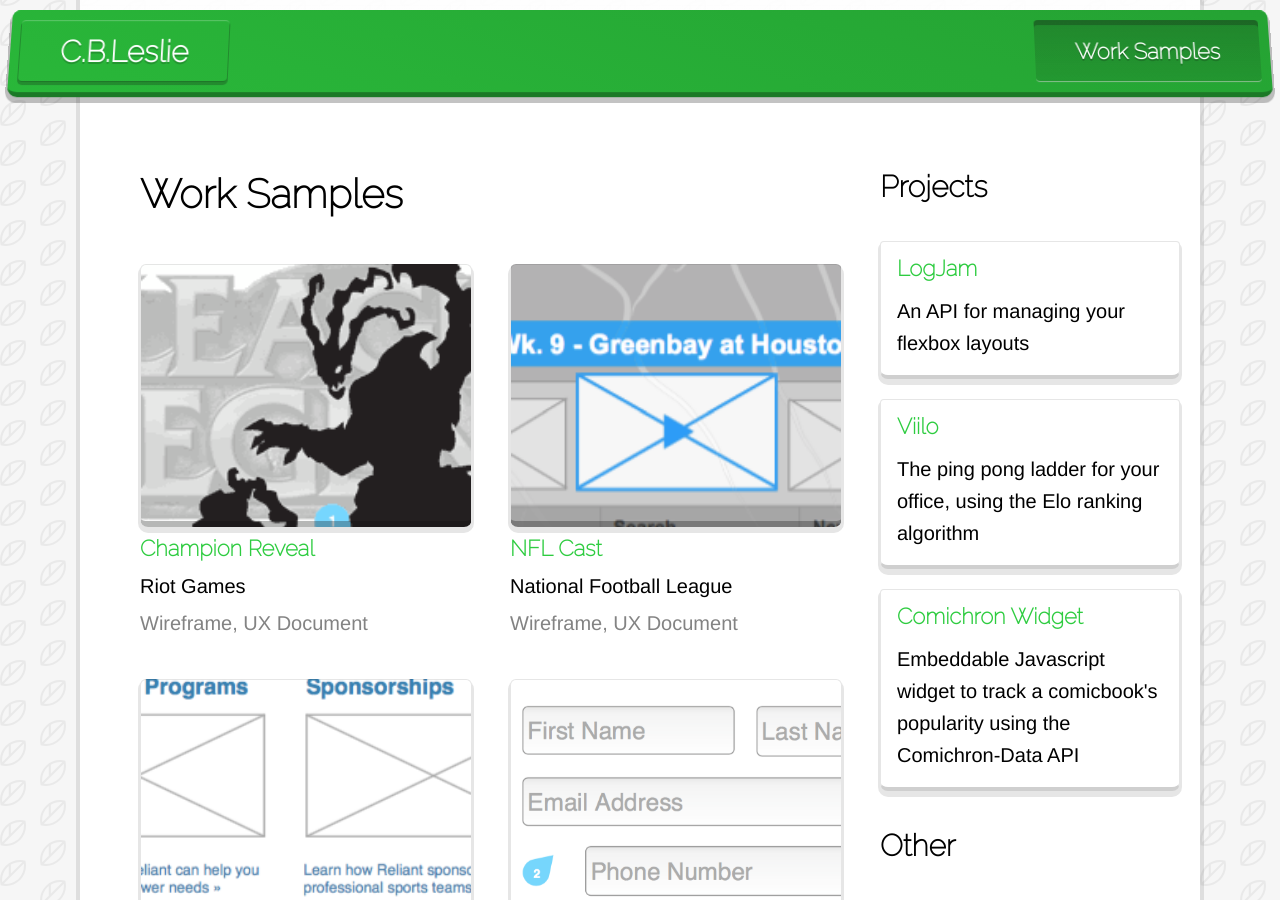
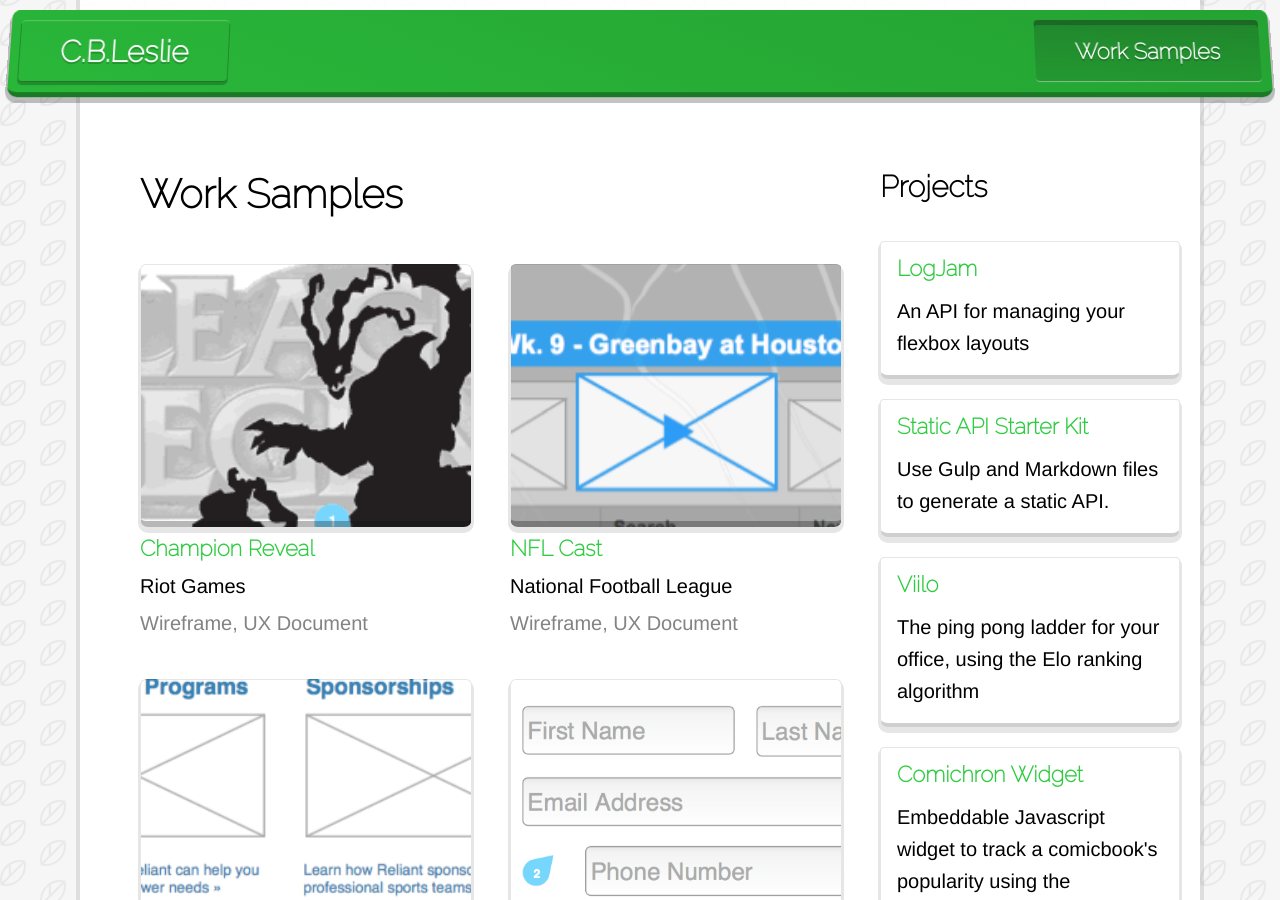
Before and after one commit to cbleslie/cbleslie.github.io, a Jekyll site: the page built from portfolio.md, in a window 1280 px wide and 900 px high. Built offline with Jekyll 4.4.1, drawn with Linux system fonts in a browser that asks for light colours.

Commit message:
adding project

```diff
--- a/portfolio.md
+++ b/portfolio.md
@@ -42,6 +42,11 @@
         content="An API for managing your flexbox layouts"
       %}
       {% include project.html
+        title="Static API Starter Kit"
+        link="https://github.com/cbleslie/Static-API-Starter-Kit"
+        content="Use Gulp and Markdown files to generate a static API."
+      %}
+      {% include project.html
         title="Viilo"
         link="https://github.com/psalaets/viilo"
         content="The ping pong ladder for your office, using the Elo ranking algorithm"
```
